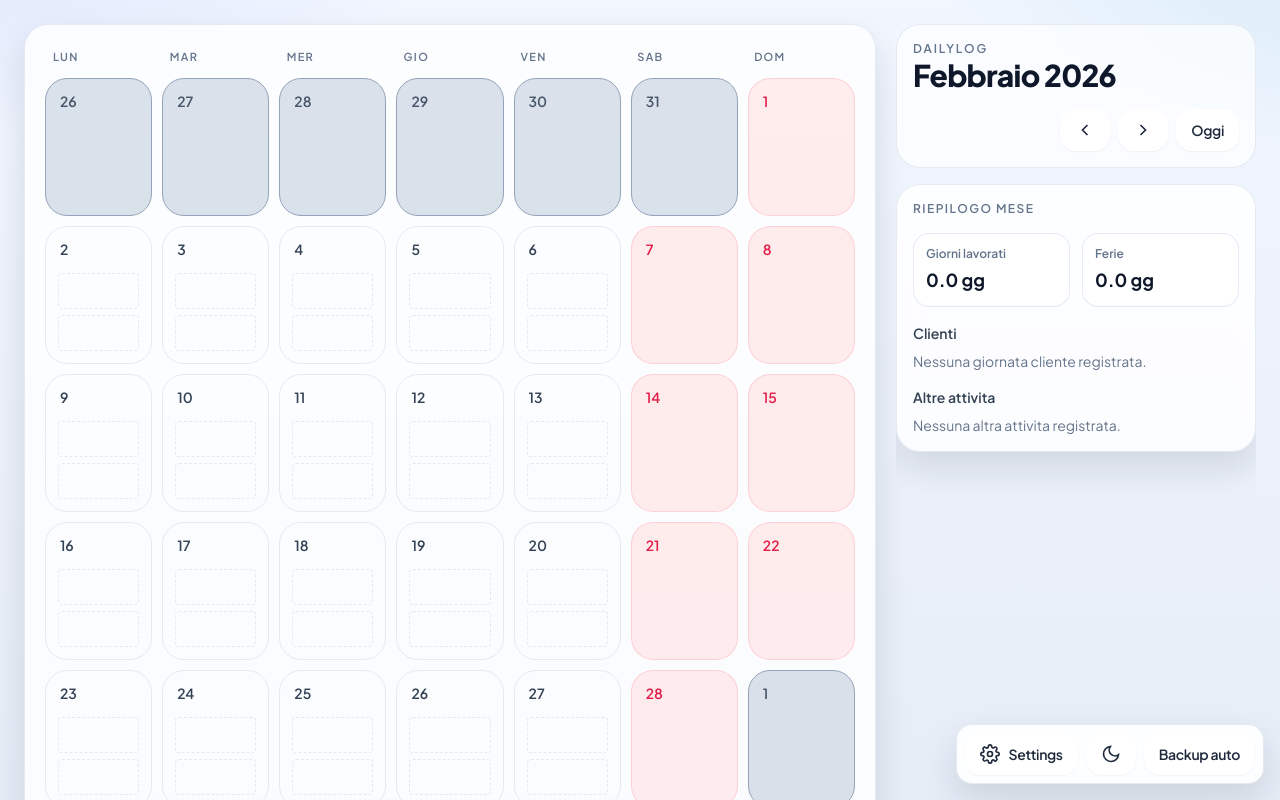
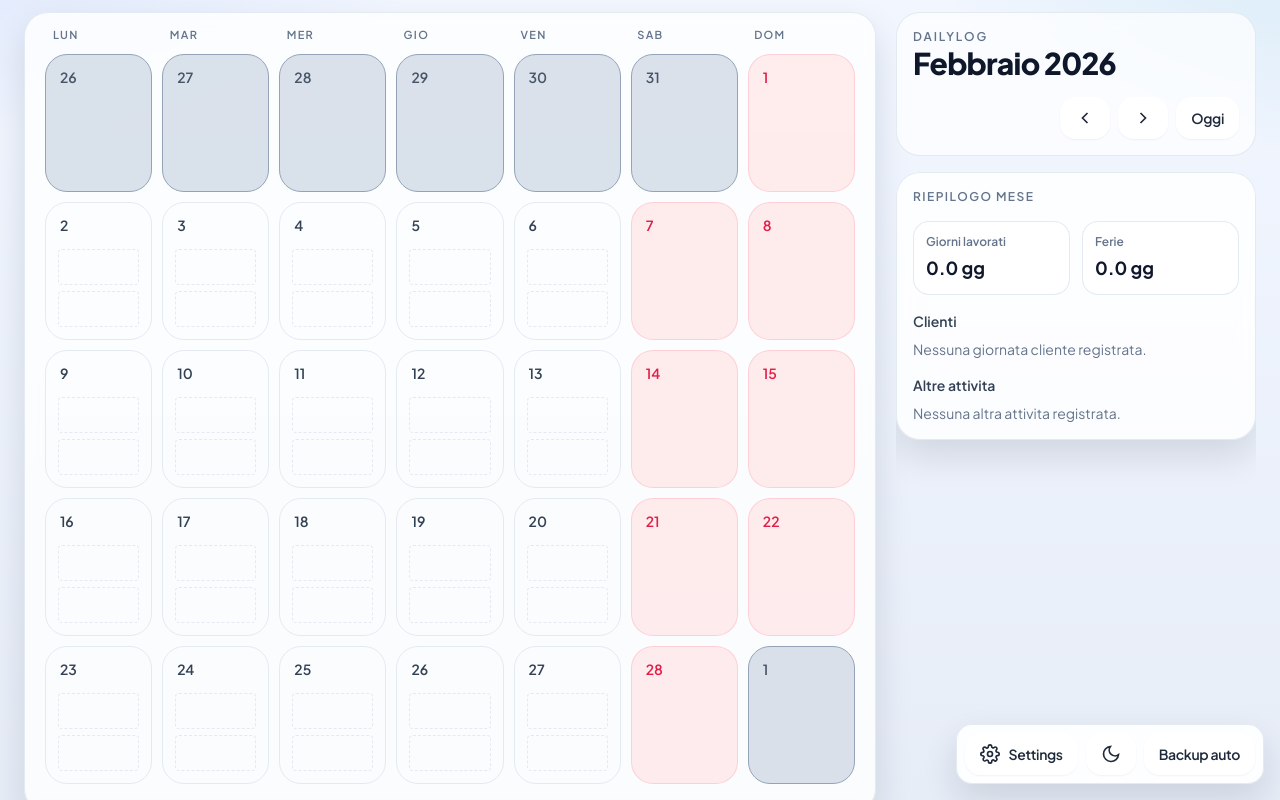
Before and after one commit to carloveronesi/DailyLog, a React (Vite) app: page / in a window 1280 px wide. Built offline with nearby package versions, Linux system fonts and the light colour scheme.

Commit message:
Fixing top and bottom margins

```diff
--- a/src/renderer/App.jsx
+++ b/src/renderer/App.jsx
@@ -76,8 +76,8 @@ export default function App() {
   const clientNames = useMemo(() => listStoredClients(), [data, year, month]);
 
   return (
-    <div className="min-h-screen lg:h-screen lg:flex lg:flex-col lg:overflow-hidden">
-      <div className="mx-auto w-full max-w-7xl px-4 py-6 lg:px-6 lg:flex-1 lg:flex lg:flex-col lg:min-h-0">
+    <div className="min-h-screen lg:h-screen lg:flex lg:flex-col lg:overflow-y-auto">
+      <div className="mx-auto w-full max-w-7xl px-4 pt-3 pb-3 lg:px-6 lg:flex-1 lg:flex lg:flex-col lg:min-h-0">
         <main className="grid grid-cols-1 lg:grid-cols-[1fr_360px] gap-5 lg:flex-1 lg:min-h-0">
           <CalendarGrid
             year={year}
--- a/src/renderer/components/CalendarGrid.jsx
+++ b/src/renderer/components/CalendarGrid.jsx
@@ -5,16 +5,16 @@ export function CalendarGrid({ year, month, gridDates, monthDataByDate, openEdit
     const weekDays = ["Lun", "Mar", "Mer", "Gio", "Ven", "Sab", "Dom"];
 
     return (
-        <section className="flex flex-col lg:h-full rounded-3xl border border-slate-200/90 bg-white/80 backdrop-blur p-5 shadow-soft dark:shadow-soft-dark dark:border-slate-700/50 dark:bg-slate-800/80">
+        <section className="flex flex-col lg:h-full rounded-3xl border border-slate-200/90 bg-white/80 backdrop-blur px-5 pt-3 pb-5 shadow-soft dark:shadow-soft-dark dark:border-slate-700/50 dark:bg-slate-800/80">
             <div className="grid grid-cols-7 gap-2 shrink-0">
                 {weekDays.map((w) => (
-                    <div key={w} className="px-2 py-1 text-[11px] font-semibold uppercase tracking-[0.12em] text-slate-500 dark:text-slate-400">
+                    <div key={w} className="px-2 py-0.5 text-[11px] font-semibold uppercase tracking-[0.12em] text-slate-500 dark:text-slate-400">
                         {w}
                     </div>
                 ))}
             </div>
 
-            <div className="mt-2 grid grid-cols-1 sm:grid-cols-2 md:grid-cols-3 lg:grid-cols-7 lg:auto-rows-fr gap-2.5 flex-1 min-h-0">
+            <div className="my-1 grid grid-cols-1 sm:grid-cols-2 md:grid-cols-3 lg:grid-cols-7 lg:auto-rows-fr gap-2.5 flex-1 min-h-0 py-1">
                 {gridDates.map((d) => {
                     const isCurrentMonth = d.getMonth() === month && d.getFullYear() === year;
                     const isWeekend = d.getDay() === 0 || d.getDay() === 6;
```
